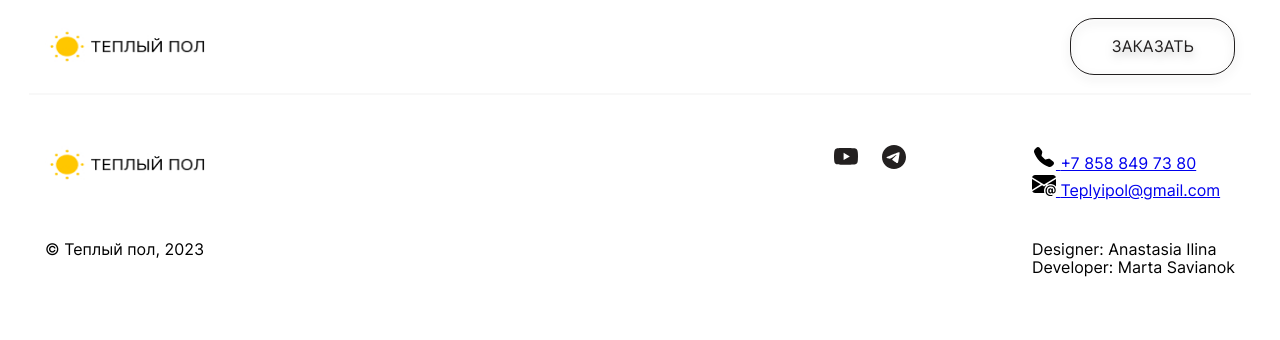
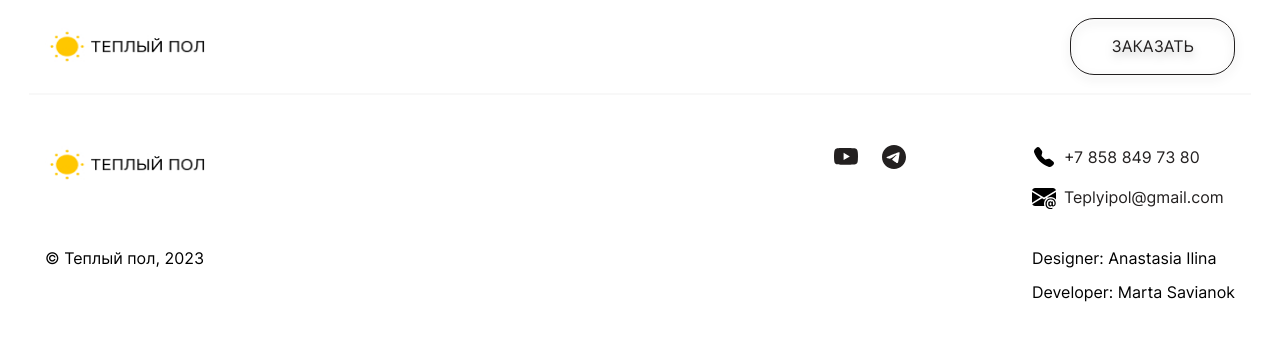
Before and after one commit to MagnoliasFlwrs/Underfloor-heating, a plain HTML site: page index.html in a window 1280 px wide. Drawn offline with Linux system fonts and the light colour scheme.

Commit message:
add styles

```diff
--- a/src/styles/footer.css
+++ b/src/styles/footer.css
@@ -33,16 +33,29 @@
 }
 .footer_list {
 }
-.footer_item {
-}
-.footer__link {
-}
-.footer__item {
+.footer_item:not(:last-child) ,.footer__item:not(:last-child) {
+    margin-bottom: 16px;
 }
 .footer_link {
+    text-decoration: none;
+    display: flex;
+    align-items: center;
+    gap: 8px;
+}
+.footer_link > svg {
+    display: block;
+}
+.footer_link > span {
+    display: block;
+    margin-right: 8px;
+    font-family: 'Inter';
+    font-style: normal;
+    font-weight: 400;
+    font-size: 16px;
+    line-height: 150%;
+    color: var(--color-black);
+    text-decoration: none;
 }
 .footer__copyrite {
     grid-area: copy;
 }
-.footer__list {
-}
```
